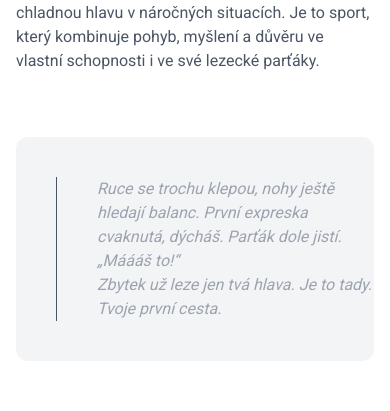
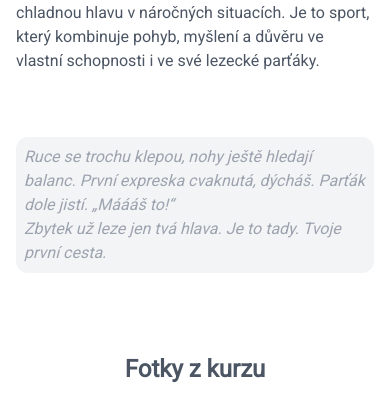
Before and after one commit to RadekM1/KHS-2.0, a Next.js app: page /kurzy/horoskola-skaly in a window 390 px wide. Shown: the part 3341-3752 px from the top of the page. Built offline with nearby package versions, Linux system fonts and the light colour scheme; no server answers.

Commit message:
feat: static page design test

```diff
--- a/src/app/(others)/kurzy/horoskola-skaly/page.tsx
+++ b/src/app/(others)/kurzy/horoskola-skaly/page.tsx
@@ -178,13 +178,13 @@ export default function page() {
           situacích. Je to sport, který kombinuje pohyb, myšlení a důvěru ve
           vlastní schopnosti i ve své lezecké parťáky.
         </p>
-        <div className="w-full flex flex-col text-start py-10 rounded-xl my-12 dark:bg-zinc-800 bg-gray-100">
-          <div className="w-full ml-10 italic text-gray-400 flex flex-col border-l-[1px] border-gray-600">
-            <span className="px-10">
+        <div className="w-full flex flex-col text-start py-2 md:py-10 rounded-xl my-12 dark:bg-zinc-800 bg-gray-100">
+          <div className="w-full md:ml-10 italic text-gray-400 flex flex-col md:border-l-[1px] border-gray-600">
+            <span className="md:px-10 px-2">
               Ruce se trochu klepou, nohy ještě hledají balanc. První expreska
               cvaknutá, dýcháš. Parťák dole jistí. „Máááš to!“{" "}
             </span>
-            <span className="px-10">
+            <span className="md:px-10 px-2">
               Zbytek už leze jen tvá hlava. Je to tady. Tvoje první cesta.
             </span>
           </div>
@@ -197,6 +197,16 @@ export default function page() {
         </p>
         <Gallery gallery={rockCourseGallery} />
       </article>
+      <div className="w-full relative flex">
+        <img
+          className="w-full"
+          src="https://storage.googleapis.com/khs-zlin/others/moutain-vector.svg"
+          alt="grafika hory"
+        />
+        <h2 className="mt-20 bottom-0 left-0 text-gray-400 absolute mb-10 font-bold text-2xl md:text-4xl">
+          #KHSZLINCREW
+        </h2>
+      </div>
     </section>
   );
 }
```
